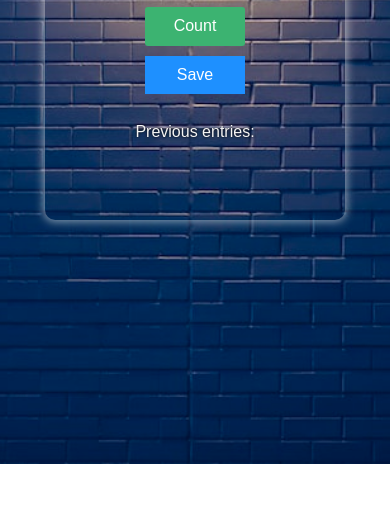
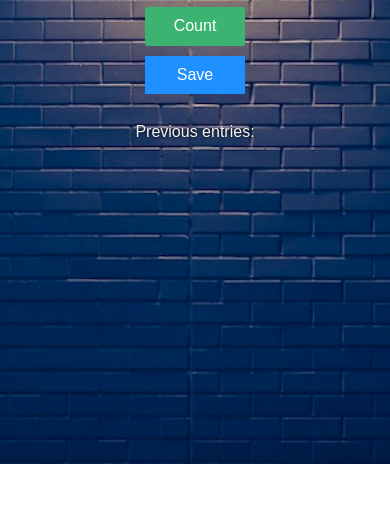
Before and after one commit to abubakar-cell/Tally-Counter, a plain HTML site: page index.html in a window 390 px wide. Shown: the part 380-894 px from the top of the page. Before the commit the page ends 844 px from the top, so only its background shows below. Drawn offline with nearby package versions, Linux system fonts and the light colour scheme.

Commit message:
Add files via upload

```diff
--- a/index.css
+++ b/index.css
@@ -47,7 +47,7 @@ h1 {
     padding: 10px 0px;
 }
 h1:nth-child(1) + *, #counter + button, button + button {
-    margin-top: 10px;
+    margin-top: 10px
 }
 #saved {
     width: 200px;
@@ -55,3 +55,11 @@ h1:nth-child(1) + *, #counter + button, button + button {
     padding: 10px;
     line-height: 1.5;
 }
+@media screen and (max-width: 720px) {
+   .container {
+		width: 100%;
+		height: 100vh;
+		border: none;
+		box-shadow: none;
+	}
+}
```
